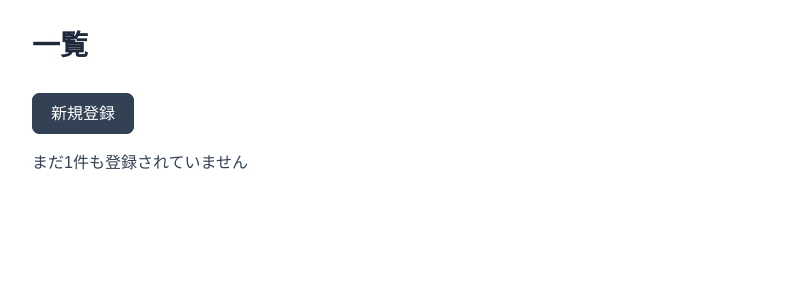
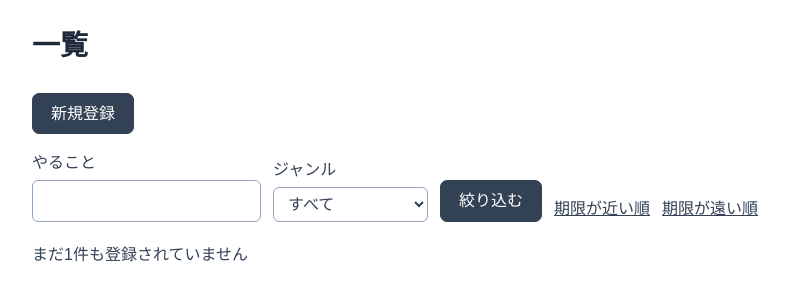
Before and after one commit to inouejuk/fw-todo, a Spring Boot app: page /todos in a window 1280 px wide. Shown: the top 301 px of the page, without its empty margins (174-963 px from the left). Run offline with Spring Boot 4, Linux system fonts and the light colour scheme; data that the repository does not hold is empty; some libraries are stand-ins or nearby versions.

Commit message:
11-10-17

```diff
--- a/src/main/java/com/example/todoapp/HomeController.java
+++ b/src/main/java/com/example/todoapp/HomeController.java
@@ -7,6 +7,7 @@ import org.springframework.web.bind.annotation.GetMapping;
 import org.springframework.web.bind.annotation.ModelAttribute;
 import org.springframework.web.bind.annotation.PathVariable;
 import org.springframework.web.bind.annotation.PostMapping;
+import org.springframework.web.bind.annotation.RequestParam;
 import org.springframework.web.servlet.mvc.support.RedirectAttributes;
 
 import jakarta.validation.Valid;
@@ -27,8 +28,14 @@ public class HomeController {
     }
 
     @GetMapping("/todos")
-    public String todos(Model model) {
-        model.addAttribute("todos", todoMapper.findAll());
+    public String todos(@RequestParam(name = "keyword", defaultValue = "") String keyword,
+            @RequestParam(name = "category", defaultValue = "") String category,
+            @RequestParam(name = "order", defaultValue = "asc") String order, Model model) {
+        String sortOrder = "desc".equals(order) ? "desc" : "asc";
+        model.addAttribute("todos", todoMapper.search(keyword, category, sortOrder));
+        model.addAttribute("keyword", keyword);
+        model.addAttribute("category", category);
+        model.addAttribute("order", sortOrder);
         return "todos";
     }
 
--- a/src/main/java/com/example/todoapp/TodoMapper.java
+++ b/src/main/java/com/example/todoapp/TodoMapper.java
@@ -3,11 +3,13 @@ package com.example.todoapp;
 import java.util.List;
 
 import org.apache.ibatis.annotations.Mapper;
+import org.apache.ibatis.annotations.Param;
 
 @Mapper
 public interface TodoMapper {
 
-    List<Todo> findAll();
+    List<Todo> search(@Param("keyword") String keyword, @Param("category") String category,
+            @Param("order") String order);
 
     Todo findById(Long id);
 
--- a/src/main/resources/templates/todos.html
+++ b/src/main/resources/templates/todos.html
@@ -15,6 +15,27 @@
         <p>
             <a class="btn" th:href="@{/todos/new}">新規登録</a>
         </p>
+        <form class="search-bar" th:action="@{/todos}" method="get">
+            <input type="hidden" name="order" th:value="${order}">
+            <div>
+                <label class="form-label" for="keyword">やること</label>
+                <input class="form-input" type="text" id="keyword" name="keyword" th:value="${keyword}">
+            </div>
+            <div>
+                <label class="form-label" for="category">ジャンル</label>
+                <select class="form-input" id="category" name="category">
+                    <option value="" th:selected="${category == ''}">すべて</option>
+                    <option value="デザイン" th:selected="${category == 'デザイン'}">デザイン</option>
+                    <option value="マーケティング" th:selected="${category == 'マーケティング'}">マーケティング</option>
+                    <option value="プログラミング" th:selected="${category == 'プログラミング'}">プログラミング</option>
+                    <option value="資格" th:selected="${category == '資格'}">資格</option>
+                    <option value="就職活動" th:selected="${category == '就職活動'}">就職活動</option>
+                </select>
+            </div>
+            <button class="btn" type="submit">絞り込む</button>
+            <a class="link" th:href="@{/todos(keyword=${keyword},category=${category},order='asc')}">期限が近い順</a>
+            <a class="link" th:href="@{/todos(keyword=${keyword},category=${category},order='desc')}">期限が遠い順</a>
+        </form>
         <p th:if="${#lists.isEmpty(todos)}">まだ1件も登録されていません</p>
         <table class="todo-table" th:unless="${#lists.isEmpty(todos)}">
             <thead>
```
Also changed, not shown: src/main/resources/mapper/TodoMapper.xml (+14 -2 lines).
